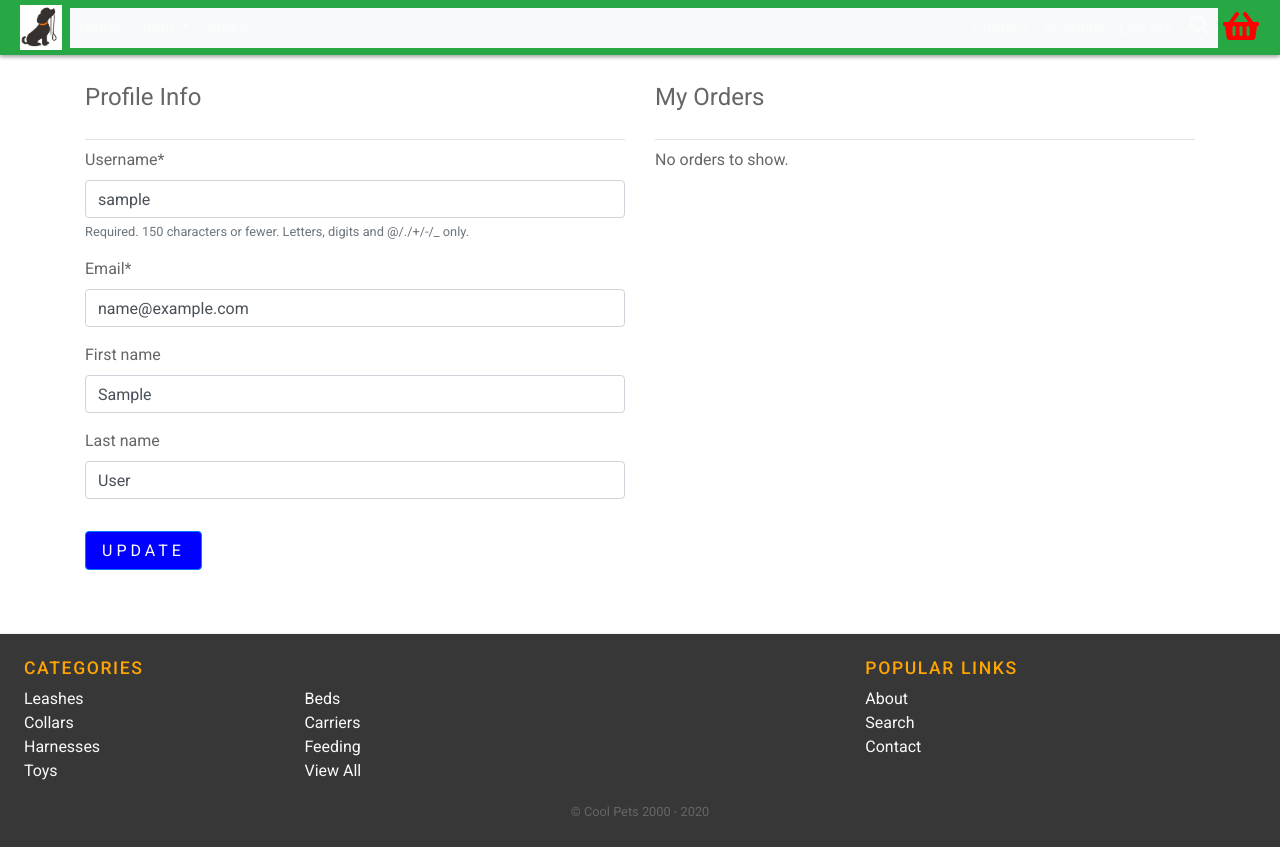
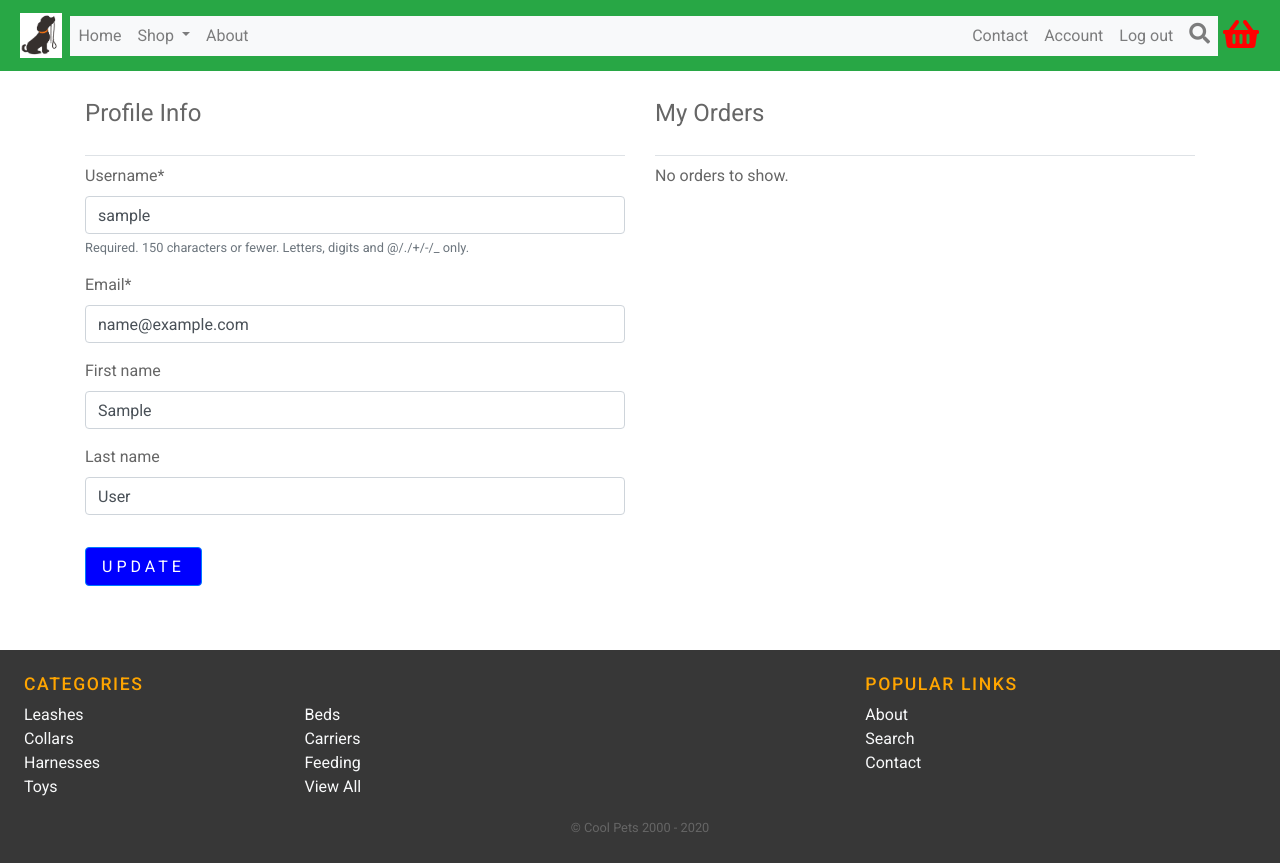
Before and after one commit to freddorn/coolpets, a Django app: page /accounts/profile/ in a window 1280 px wide. Run offline with Django 3.2, Linux system fonts and the light colour scheme; the visitor is signed in with stand-in values (Sample User, id 1); data that the repository does not hold is empty; some libraries are stand-ins or nearby versions.

Commit message:
Adjust navbar design

```diff
--- a/static/css/style.css
+++ b/static/css/style.css
@@ -302,22 +302,6 @@ a:hover {
   width: auto;
 }
 
-/*  overrides bootstrap navbar padding to
-    make it more streamlined */
-.navbar {
-  padding: 0 1rem;
-}
-
-.small-box-shadow {
-  -webkit-box-shadow: 0 2px 4px rgba(0, 0, 0, 0.16), 0 2px 4px rgba(0, 0, 0, 0.23);
-  box-shadow: 0 2px 4px rgba(0, 0, 0, 0.16), 0 2px 4px rgba(0, 0, 0, 0.23);
-}
-
-.sm-box-shadow-hover:hover {
-  -webkit-box-shadow: 0 4px 7px rgba(0, 0, 0, 0.16), 0 4px 8px rgba(0, 0, 0, 0.23);
-  box-shadow: 0 4px 7px rgba(0, 0, 0, 0.16), 0 4px 8px rgba(0, 0, 0, 0.23);
-}
-
 /* Styling for footer */
 #footer {
   background-color: #373737;
@@ -431,7 +415,6 @@ Footer height on larger screens is 516px, navbar is 55px */
 }
 
 /* category images and headings */
-/* home-category-wrapper-lg is larger on desktop, see media queries */
 .home-category-wrapper-lg,
 .home-category-wrapper {
   height: 250px;
--- a/templates/components/navbar.html
+++ b/templates/components/navbar.html
@@ -1,6 +1,6 @@
 {% load staticfiles %}
 
-<nav class="navbar sticky-top navbar-expand-lg navbar-dark bg-success small-box-shadow">
+<nav class="navbar sticky-top navbar-expand-lg navbar-light bg-success">
 
 	<a class="navbar-brand px-1 mr-md-1" href="{% url 'home' %}">
 		<img id="logo" src="{% static 'images/logo.png' %}" alt="Dog logo">
```
